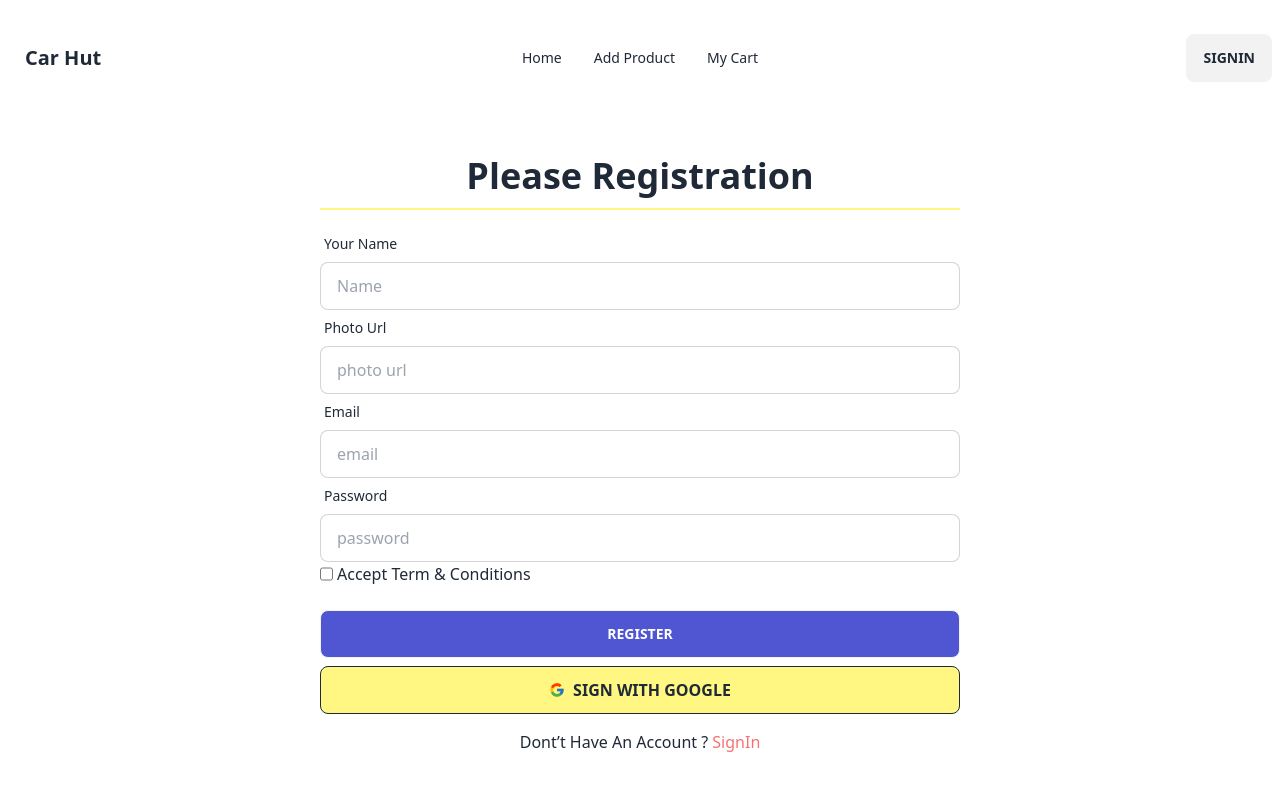
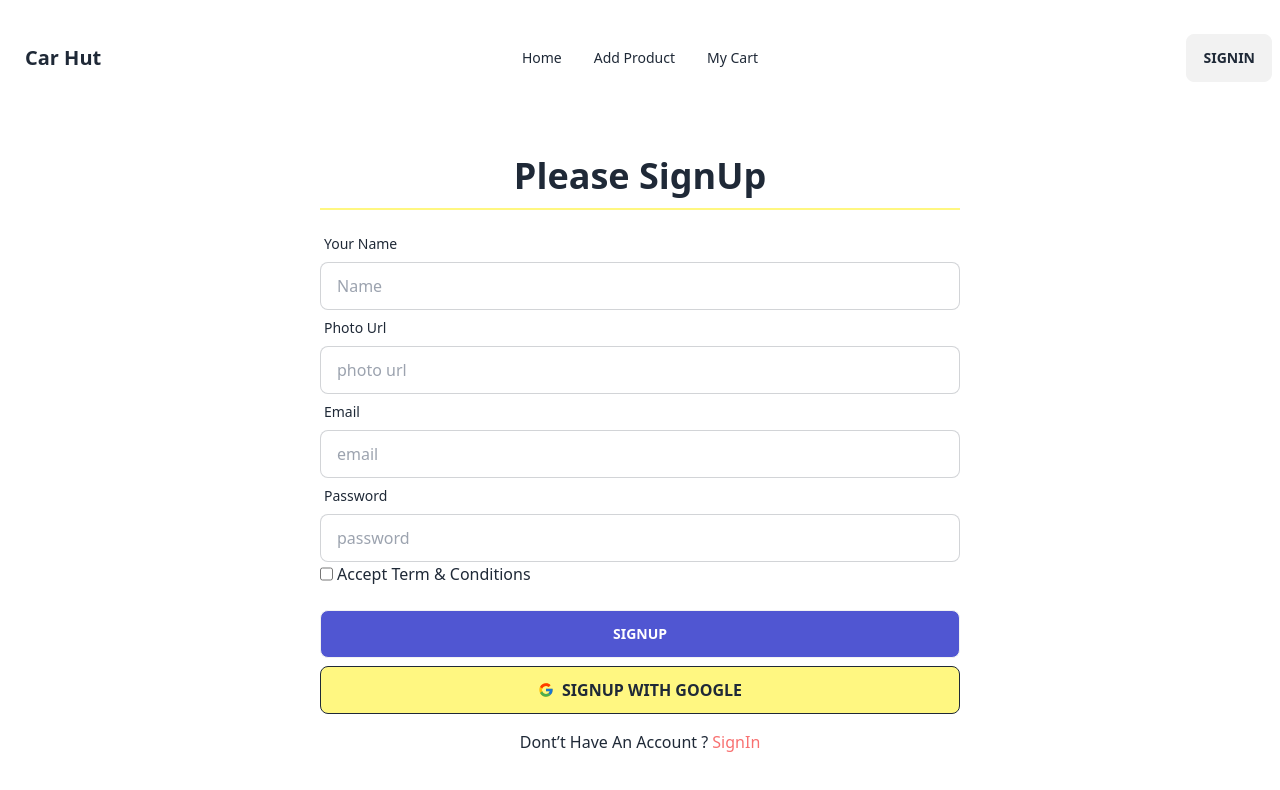
Before and after one commit to iamapusaha/car-hut-client, a React (Vite) app: page /signup in a window 1280 px wide. Shown: the top 790 px of the page. Built offline with nearby package versions, Linux system fonts and the light colour scheme; no server answers.

Commit message:
added  observer on the Auth

```diff
--- a/src/Providers/AuthProvider.jsx
+++ b/src/Providers/AuthProvider.jsx
@@ -1,5 +1,5 @@
-import { createContext } from "react";
-import { createUserWithEmailAndPassword, getAuth, signInWithEmailAndPassword, signInWithPopup, updateProfile } from "firebase/auth";
+import { createContext, useEffect, useState } from "react";
+import { createUserWithEmailAndPassword, getAuth, onAuthStateChanged, signInWithEmailAndPassword, signInWithPopup, updateProfile } from "firebase/auth";
 import PropTypes from 'prop-types';
 import app from "../firebase/firebase.config";
 import { GoogleAuthProvider } from "firebase/auth";
@@ -7,6 +7,7 @@ import { GoogleAuthProvider } from "firebase/auth";
 
 export const AuthContext = createContext(null)
 const AuthProvider = ({ children }) => {
+    const [user, setUser] = useState(null)
     const googleProvider = new GoogleAuthProvider();
     const auth = getAuth(app);
 
@@ -25,6 +26,21 @@ const AuthProvider = ({ children }) => {
             displayName: name, photoURL: photo
         })
     }
+    useEffect(() => {
+        const unSubscribe = onAuthStateChanged(auth, currentUser => {
+            if (currentUser) {
+                setUser(currentUser)
+                // setLoading(false)
+                console.log("form obeser", currentUser);
+            }
+            else {
+                // setLoading(false)
+            }
+        })
+        return () => {
+            unSubscribe();
+        }
+    }, [auth])
     const authInfo = {
         createUser,
         signIn,
--- a/src/pages/SignIn/SignIn.jsx
+++ b/src/pages/SignIn/SignIn.jsx
@@ -36,7 +36,7 @@ const SignIn = () => {
     }
     return (
         <div className="my-16 px-3 md:px-0">
-            <h1 className="text-4xl font-semibold text-center mb-3">Login your account</h1>
+            <h1 className="text-4xl font-semibold text-center mb-3">SignIn with your account</h1>
             <div className="md:w-3/4 lg:w-1/2 mx-auto border-b-2 border-[#FFF781] px-3 md:px-1 mb-4"></div>
             <form onSubmit={handleSignIn} className="md:w-3/4 lg:w-1/2 mx-auto">
                 <div className="form-control">
@@ -55,10 +55,10 @@ const SignIn = () => {
                     </label>
                 </div>
                 <div className="form-control mt-6">
-                    <button className="btn bg-[#5056D2] text-white">Login</button>
+                    <button className="btn bg-[#5056D2] text-white">SignIn</button>
                 </div>
             </form>
-            <p className="text-center mt-4">Dont’t Have An Account ? <Link className="text-red-400" to='/signup'>Register</Link></p>
+            <p className="text-center mt-4">Dont’t Have An Account ? <Link className="text-red-400" to='/signup'>SignUp</Link></p>
             <p className="text-red-600 text-center mt-2 text-xl">{error}</p>
 
         </div>
--- a/src/pages/SignUp/SignUp.jsx
+++ b/src/pages/SignUp/SignUp.jsx
@@ -66,7 +66,7 @@ const SignUp = () => {
     return (
         <div>
             <div className=" my-16 px-3 md:px-0">
-                <h1 className="text-4xl font-semibold text-center mb-3">Please Registration</h1>
+                <h1 className="text-4xl font-semibold text-center mb-3">Please SignUp</h1>
                 <div className="md:w-3/4 lg:w-1/2 mx-auto border-b-2 border-[#FFF781] px-3 md:px-1 mb-4"></div>
                 <form onSubmit={handeSignUp} className="md:w-3/4 lg:w-1/2 mx-auto">
                     <div className="form-control">
@@ -99,12 +99,12 @@ const SignUp = () => {
                         <label htmlFor="check-box">Accept <a href="">Term & Conditions</a></label>
                     </div>
                     <div className="form-control mt-6">
-                        <button className="btn bg-[#5056D2] text-white mb-2">Register</button>
+                        <button className="btn bg-[#5056D2] text-white mb-2">SignUp</button>
 
                     </div>
                 </form>
                 <div className=' text-center'>
-                    <button onClick={handleGoogleSignIn} className="md:w-3/4 lg:w-1/2 btn btn-outline bg-[#FFF781] text-base"><FcGoogle></FcGoogle>sign with google</button>
+                    <button onClick={handleGoogleSignIn} className="md:w-3/4 lg:w-1/2 btn btn-outline bg-[#FFF781] text-base"><FcGoogle></FcGoogle>signUp with google</button>
                 </div>
                 <p className="text-center mt-4">Dont’t Have An Account ? <Link className="text-red-400" to='/signin'>SignIn</Link></p>
                 <p className="text-red-600 text-center mt-2 text-xl">{error}</p>
```
